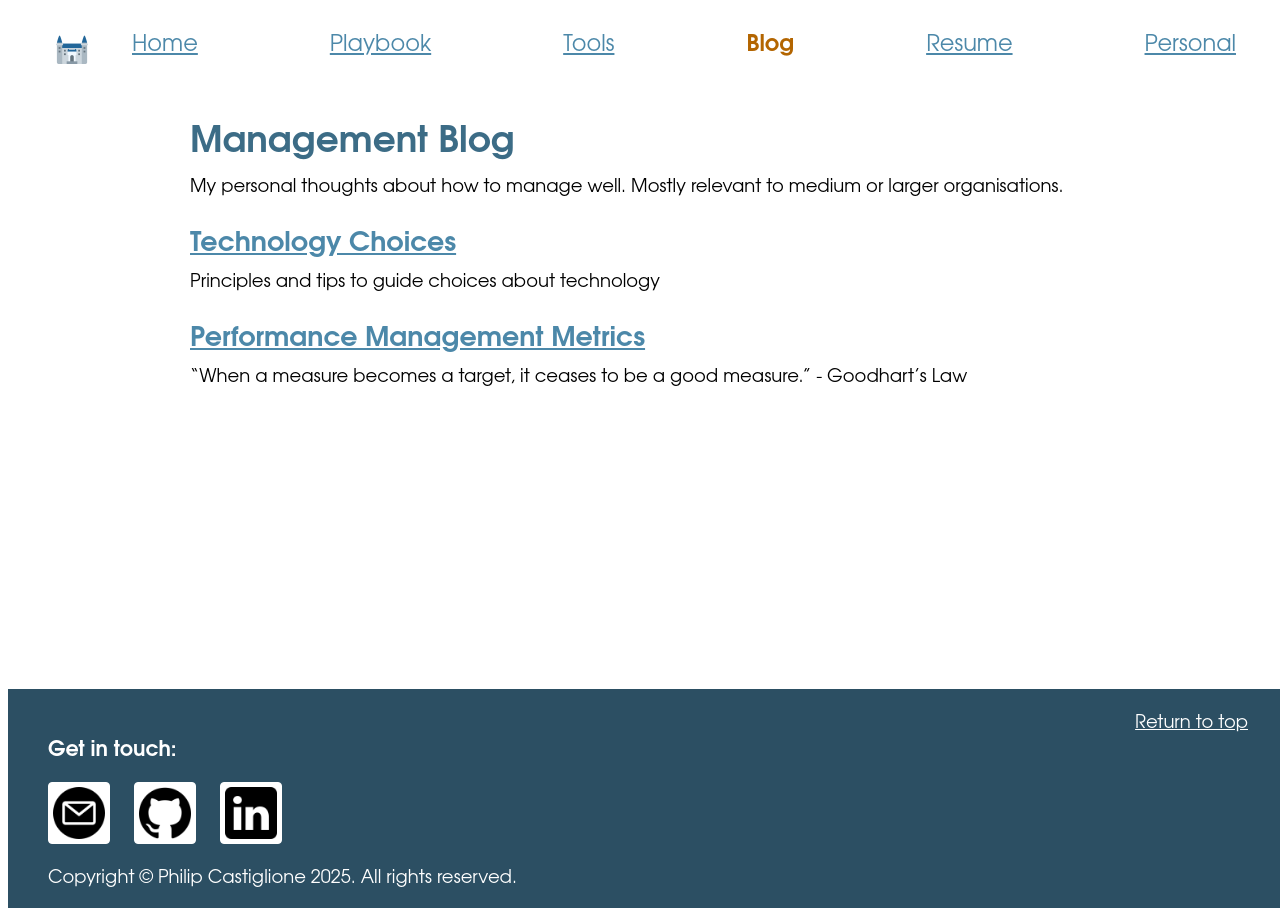
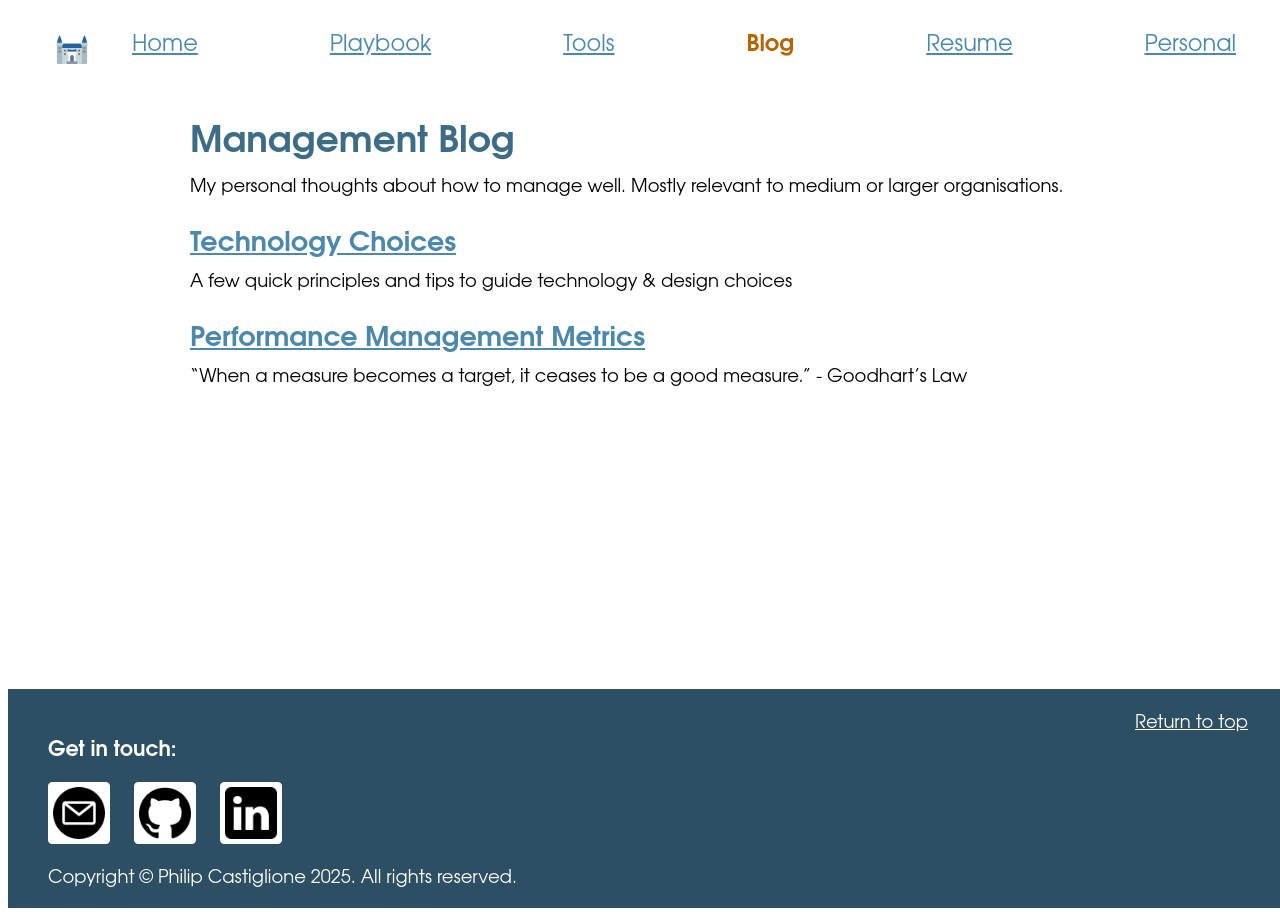
Before and after one commit to PhilipCastiglione/philipcastiglione.github.io, a Jekyll site: the page built from pages/blog/index.md, in a window 1280 px wide. Built offline with Jekyll 4.4.1, drawn with Linux system fonts in a browser that asks for light colours.

Commit message:
tweak post

```diff
--- a/_posts/2020-01-01-technology-choices.md
+++ b/_posts/2020-01-01-technology-choices.md
@@ -2,15 +2,15 @@
 layout: post
 post_title: Technology Choices
 categories: blog management
-excerpt: Principles and tips to guide choices about technology
+excerpt: A few quick principles and tips to guide technology & design choices
 ---
-### Core principles
+### Core Principles
 
-- simplicity over almost everything
-- the principle of least surprise
-- obvious over clever
-- code functionality and features for today, maybe tomorrow, but not “the future”
-- time saved with shortcuts cost 5x the velocity
+- Simplicity over almost everything
+- The principle of least surprise
+- Obvious over clever
+- Code functionality and features for today, maybe tomorrow, but not “the future”
+- Time saved with shortcuts cost 5x the velocity
 
 ### Tips
 
```
